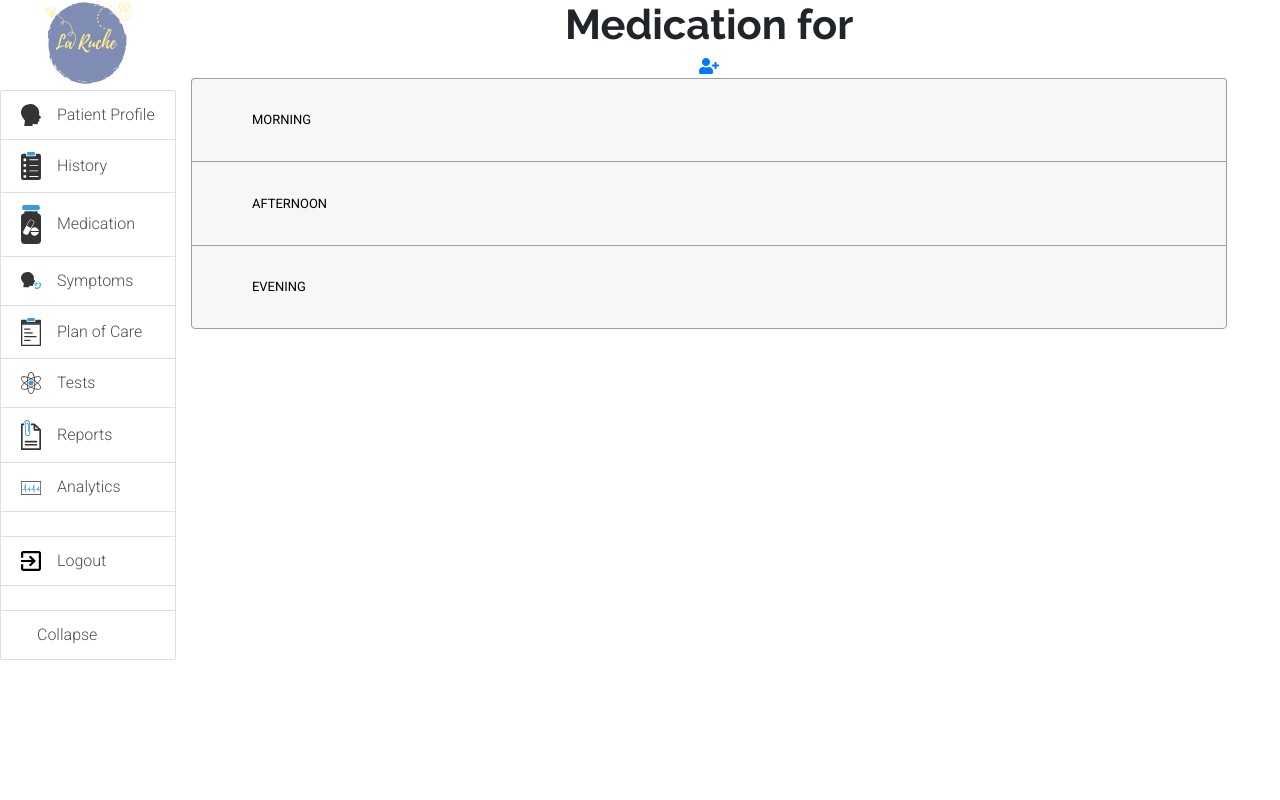
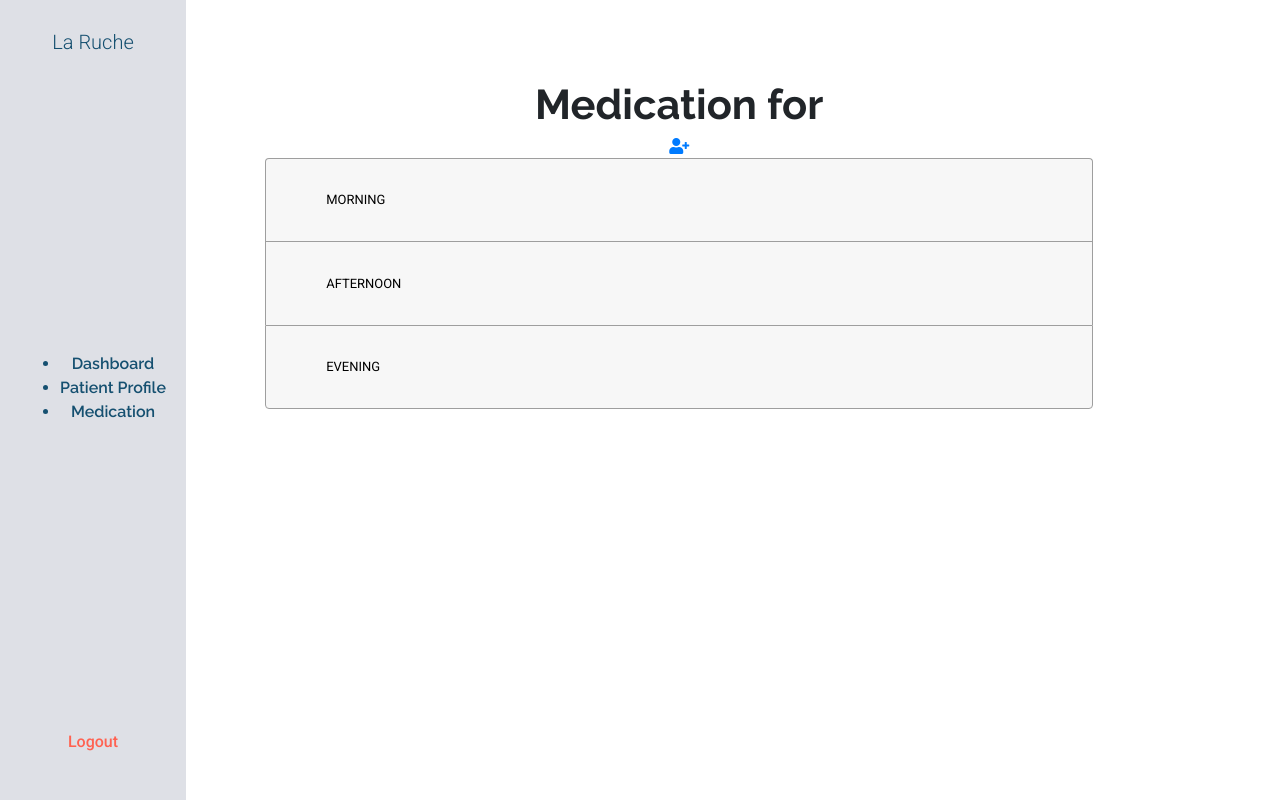
Before and after one commit to ClaireLally8/La-Ruche, a Flask app: template templates/medication.html in a window 1280 px wide. Run offline with Flask 2, Linux system fonts and the light colour scheme; the template is opened without the code that fills it, so the values that code supplies are empty; some libraries are stand-ins or nearby versions.

Commit message:
sidenavbar

```diff
--- a/templates/layout.html
+++ b/templates/layout.html
@@ -19,7 +19,7 @@
     <link href="https://cdnjs.cloudflare.com/ajax/libs/twitter-bootstrap/4.5.0/css/bootstrap.min.css" rel="stylesheet">
     <!-- Material Design Bootstrap -->
     <link href="https://cdnjs.cloudflare.com/ajax/libs/mdbootstrap/4.19.0/css/mdb.min.css" rel="stylesheet">
-    <link rel="stylesheet" href="{{ url_for('static', filename='css/style.css') }}" type="text/css" />
+    <link rel="stylesheet" href="{{ url_for('static', filename='css/css.css') }}" type="text/css" />
   </head>
 
   <body>
@@ -27,82 +27,22 @@
 <!-- Bootstrap row -->
 <div class="container-fluid">
 <div class="row">
-    <!-- Sidebar -->
-    <div id="sidebar-container" class="sidebar-expanded fixed-tope eggshell-bkgd">
-        <!-- d-* hiddens the Sidebar in smaller devices. Its itens can be kept on the Navbar 'Menu' -->
-        <!-- Bootstrap List Group -->
-                <div class = "d-flex justify-content-center padding eggshell-bkgd">
-                <a href="{{ url_for('index') }}">
-                   <img src="../static/images/logo.svg" height=90 width=90>
-            </a>
-                </div>
-            <ul class="list-group">
-                    <a href="{{url_for('profile', patient_id=patient._id)}}" class="list-group-item list-group-item-action cream-bkgd brown-font montserrat-500">
-                <div class="d-flex w-100 justify-content-start align-items-center">
-                    <span class="fa fa-fw mr-3"><img src="../static/images/patient.svg"></span>
-                    <span class="menu-collapsed">Patient Profile</span>
-                </div>
-            </a>
-            <a href="#" class="list-group-item list-group-item-action cream-bkgd brown-font montserrat-500">
-                <div class="d-flex w-100 justify-content-start align-items-center">
-                    <span class="fa-fw mr-3"><img src="../static/images/history.svg"></span>
-                    <span class="menu-collapsed">History</span>
-                </div>
-            </a>
-            <a href="#" class="list-group-item list-group-item-action cream-bkgd brown-font montserrat-500">
-                <div class="d-flex w-100 justify-content-start align-items-center">
-                    <span class="fa fa-fw mr-3"><img src="../static/images/medication.svg"></span>
-                    <span class="menu-collapsed">Medication</span>
-                </div>
-            </a>
-            <a href="#" class="list-group-item list-group-item-action cream-bkgd brown-font montserrat-500">
-                <div class="d-flex w-100 justify-content-start align-items-center">
-                    <span class="fa fa-fw mr-3"><img src="../static/images/symptoms.svg"></span>
-                    <span class="menu-collapsed">Symptoms</span>
-                </div>
-            </a>
-                        <a href="#" class="list-group-item list-group-item-action cream-bkgd brown-font montserrat-500">
-                <div class="d-flex w-100 justify-content-start align-items-center">
-                    <span class="fa fa-fw mr-3"><img src="../static/images/plan.svg"></span>
-                    <span class="menu-collapsed">Plan of Care</span>
-                </div>
-            </a>
-            <a href="#" class="list-group-item list-group-item-action cream-bkgd brown-font montserrat-500">
-                <div class="d-flex w-100 justify-content-start align-items-center">
-                    <span class="fa fa-fw mr-3"><img src="../static/images/tests.svg"></span>
-                    <span class="menu-collapsed">Tests</span>
-                </div>
-            </a>
-            <a href="#" class="list-group-item list-group-item-action cream-bkgd brown-font montserrat-500">
-                <div class="d-flex w-100 justify-content-start align-items-center">
-                    <span class="fa fa-fw mr-3"><img src="../static/images/reports.svg"></span>
-                    <span class="menu-collapsed">Reports</span>
-                </div>
-            </a>
-                        <a href="#" class="list-group-item list-group-item-action cream-bkgd brown-font montserrat-500">
-                <div class="d-flex w-100 justify-content-start align-items-center">
-                    <span class="fa fa-fw mr-3"><img src="../static/images/analytics.svg"></span>
-                    <span class="menu-collapsed">Analytics</span>
-                </div>
-            </a>
-            <!-- Separator without title -->
-            <li class="list-group-item sidebar-separator menu-collapsed eggshell-bkgd"></li>
-            <!-- /END Separator -->
-                <a href="{{ url_for('logout') }}" class="list-group-item list-group-item-action cream-bkgd brown-font montserrat-500">
-                <div class="d-flex w-100 justify-content-start align-items-center">
-                    <span class="fa fa-fw mr-3"><img src="../static/images/logout.svg"></span>
-                    <span class="menu-collapsed">Logout</span>
-                </div>
-            </a>
-            <li class="list-group-item sidebar-separator menu-collapsed eggshell-bkgd"></li>
-            <a href="#top" data-toggle="sidebar-colapse" class="list-group-item list-group-item-action cream-bkgd brown-font montserrat-500 d-flex align-items-center">
-                <div class="d-flex w-100 justify-content-start align-items-center">
-                    <span id="collapse-icon" class="fa fa-2x mr-3"></span>
-                    <span id="collapse-text" class="menu-collapsed">Collapse</span>
-                </div>
-            </a>
-        </ul><!-- List Group END-->
-    </div><!-- sidebar-container END -->
+<div class="container">
+      <div id="hamburgerBtn">&#9776;</div>
+      <div id="sidemenunav">
+        <div class="navbarbrand">
+          <h5>La Ruche</h5>
+        </div>
+        <ul class="side">
+        <li><a class="navbaritems text-center" href="{{url_for('dashboard', patient_id=patient._id)}}">Dashboard</a></li>
+        <li><a class="navbaritems text-center" href="{{url_for('profile', patient_id=patient._id)}}">Patient Profile</a></li>
+        <li><a class="navbaritems text-center" href="{{ url_for('medication', patient_id=patient._id) }}">Medication</a></li>
+        </ul>
+        <div class="menubarfooter">
+          <p><strong><a class="underlink" href="{{ url_for('logout') }}">Logout</a></strong></p>
+        </div>
+      </div>
+    </div>
     <div class="col-10">
     {% block body %}{% endblock %}
     </div>
```
